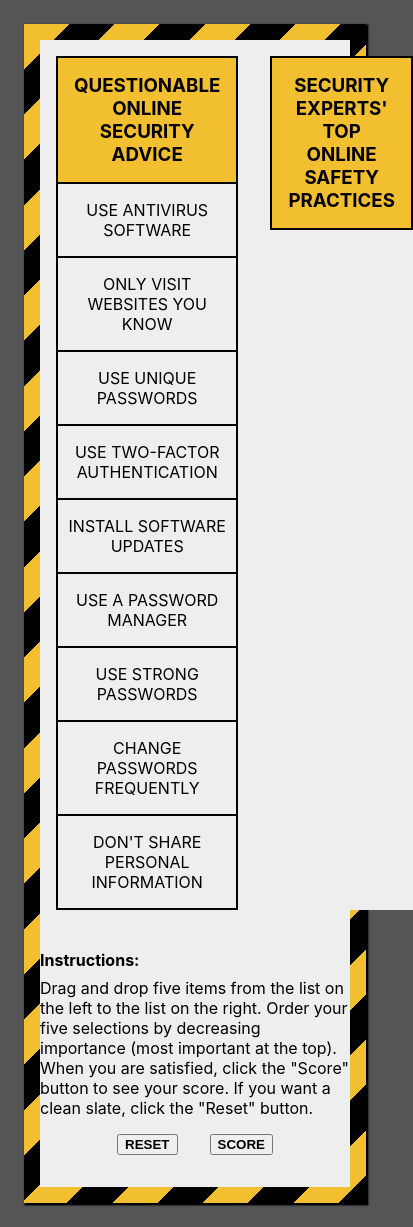
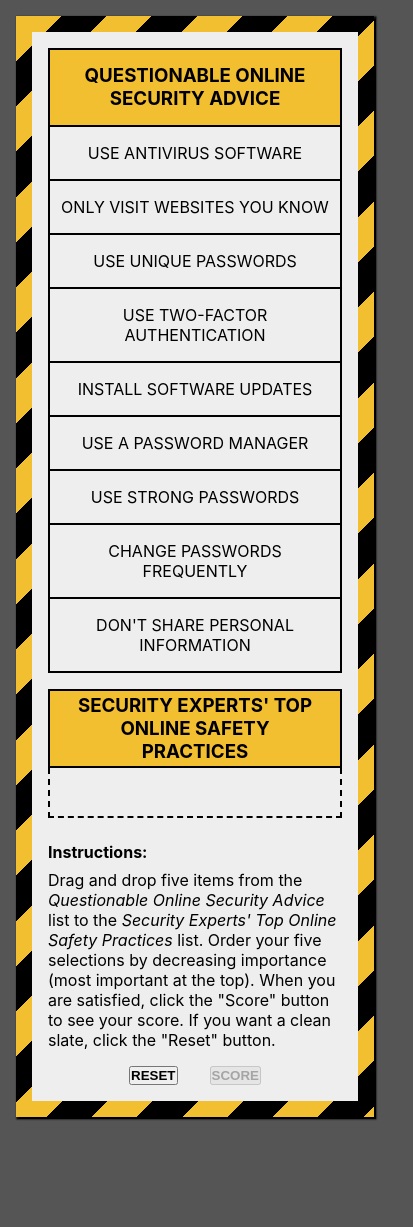
Before and after one commit to TrendingTechnology/securitysquabble, a Vue app: page / in a window 390 px wide. Shown: the whole page, 413 px wide, since content can reach past the window. After the commit the page ends 1133 px from the top, so only its background shows below. Built offline with nearby package versions, Linux system fonts and the light colour scheme.

Commit message:
fix: responsive/mobile-first design

```diff
--- a/src/App.vue
+++ b/src/App.vue
@@ -21,6 +21,7 @@ html {
 }
 body {
   background: #555555;
+  margin: 0;
   min-height: 100%;
   padding: 1rem;
 }
@@ -38,7 +39,7 @@ body {
   -moz-osx-font-smoothing: grayscale;
   padding: 1rem;
   margin: 0 auto;
-  max-width: 80rem;
+  max-width: 64rem;
   text-align: center;
 }
 </style>
--- a/src/components/SecuritySquabble.vue
+++ b/src/components/SecuritySquabble.vue
@@ -25,14 +25,12 @@
     </div>
 
     <div class="instructions">
-      <div class="text">
-        <h4>Instructions:</h4>
-        Drag and drop five items from the list on the left to the list on the right. Order your five selections by decreasing importance (most important at the top). When you are satisfied, click the "Score" button to see your score. If you want a clean slate, click the "Reset" button.
-      </div>
-      <button type="button" @click="resetLists">Reset</button>
-      <button type="button" @click="calcScore" :disabled="score > 0">Score</button>
-      <h1 v-if="score > 0">Your Score: {{score}} out of 25</h1>
+      <h4>Instructions:</h4>
+      Drag and drop five items from the <em>Questionable Online Security Advice</em> list to the <em>Security Experts' Top Online Safety Practices</em> list. Order your five selections by decreasing importance (most important at the top). When you are satisfied, click the "Score" button to see your score. If you want a clean slate, click the "Reset" button.
     </div>
+    <button type="button" @click="resetLists">Reset</button>
+    <button type="button" @click="calcScore" :disabled="!scoreable">Score</button>
+    <h1 v-if="score > 0">Score: {{score}} out of 25</h1>
   </div>
 </template>
 
@@ -103,8 +101,8 @@ export default {
       this.list = message.map((name, index) => {
         return { name, order: index + 1, fixed: false };
       })
-      this.list2 = []
-      fisherYates(this.list)
+      this.list2 = [];
+      fisherYates(this.list);
     }
   },
   beforeMount() {
@@ -133,6 +131,9 @@ export default {
         ghostClass: "ghost"
       };
     },
+    scoreable() {
+      return this.score == 0 && this.list2.length == 5;
+    },
     listString() {
       return JSON.stringify(this.list, null, 2);
     },
@@ -155,23 +156,33 @@ export default {
 </script>
 
 <style>
+* {
+  margin: 0;
+  padding: 0;
+}
+
 button {
   font-weight: bold;
   margin: 1rem;
   text-transform: uppercase;
 }
 
+h1 {
+  padding: 0 1rem 1rem;
+}
+
 h3 {
+  align-items: center;
   background: #f2bf30;
   border: 2px solid black;
-  color: #000000;
-  margin: 0;
-  padding: 1rem;
+  display: flex;
+  justify-content: center;
+  min-height: 4em;
+  padding: 0 1rem;
   text-transform: uppercase;
 }
 
 h4 {
-  margin: 0;
   padding: 0.5rem 0;
 }
 
@@ -185,22 +196,24 @@ h4 {
 }
 
 .instructions {
-  padding: 1rem 0;
+  padding: 0 1rem;
+  margin: 0 auto;
+  max-width: 35em;
+  text-align: left;
 }
 
 .list-group {
+  border-left: 2px dashed black;
+  border-right: 2px dashed black;
+  border-bottom: 2px dashed black;
   list-style: none;
-  margin: 0;
-  min-height: 29.25rem;
-  padding: 0;
+  min-height: 3rem;
 }
 
 .list-group-item {
-  border-left: 2px solid black;
-  border-right: 2px solid black;
-  border-bottom: 2px solid black;
+  border: 2px solid black;
   cursor: move;
-  margin: 0;
+  margin: -2px;
   padding: 1rem 0.5rem;
   text-transform: uppercase;
 }
@@ -214,25 +227,34 @@ h4 {
 }
 
 .row {
-  display: flex;
+  padding: 0.5rem;
+}
+
+.row::after {
+  content: "";
+  clear: both;
+  display: table;
 }
 
 .row > div {
-  background: #eeeeee;
-  flex: 50%;
-  margin: 1rem;
+  float: left;
+  margin: 0.5rem;
+  width: calc(100% - 1rem);
 }
 
 .squabble {
   background: #eeeeee;
 }
 
-.text {
-  margin: 0 auto;
-  max-width: 40em;
-  text-align: left;
+@media only screen and (min-width: 768px) {
+  .list-group {
+    height: 504px;
+    margin-top: -2px;
+  }
+  .row > div {
+    width: calc(50% - 1rem);
+  }
 }
-
 </style>
 
 // vim: ai ts=2 sts=2 et sw=2
```
